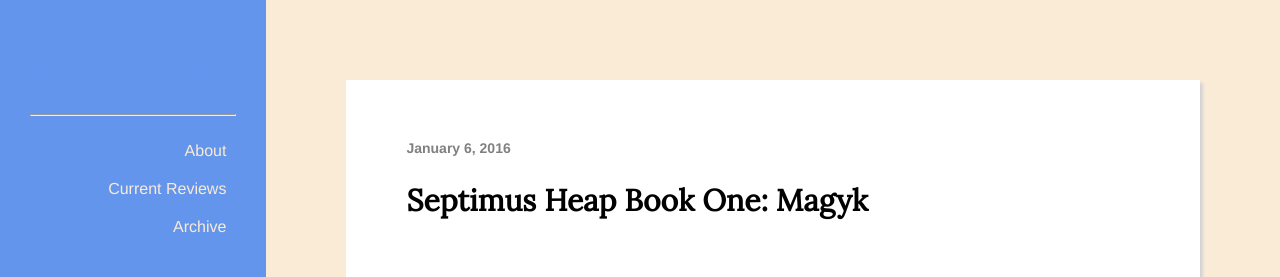
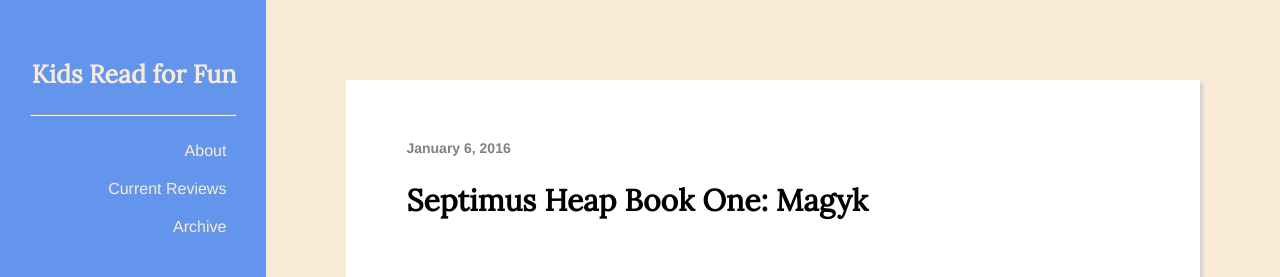
Before and after one commit to pavelwebdeveloper/wdd-331, a plain HTML site: page week1/review-webpage.html in a window 1280 px wide. Shown: the top 277 px of the page. Drawn offline with Linux system fonts and the light colour scheme.

Commit message:
a link
update

```diff
--- a/week1/main.css
+++ b/week1/main.css
@@ -18,10 +18,7 @@
     text-align: right;
 }
 
-header h1 a:link{
-    font: Lora;
-    font-size: 25px;
-}
+
 
 header nav li{
     padding: 10px;
@@ -70,6 +67,12 @@
 
 a:hover{
     text-decoration: underline;
+}
+
+header h1 a:link{
+    font: Lora;
+    color:#FAEBD7;
+    font-size: 25px;
 }
 
 nav ul{
```
